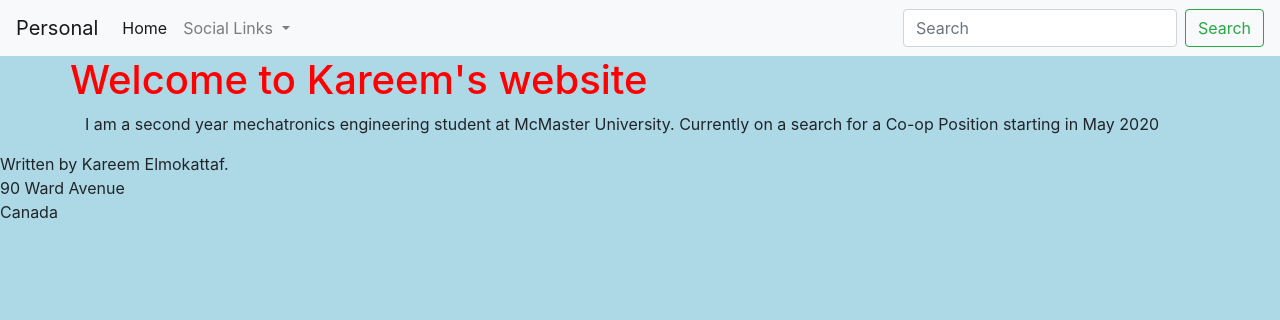
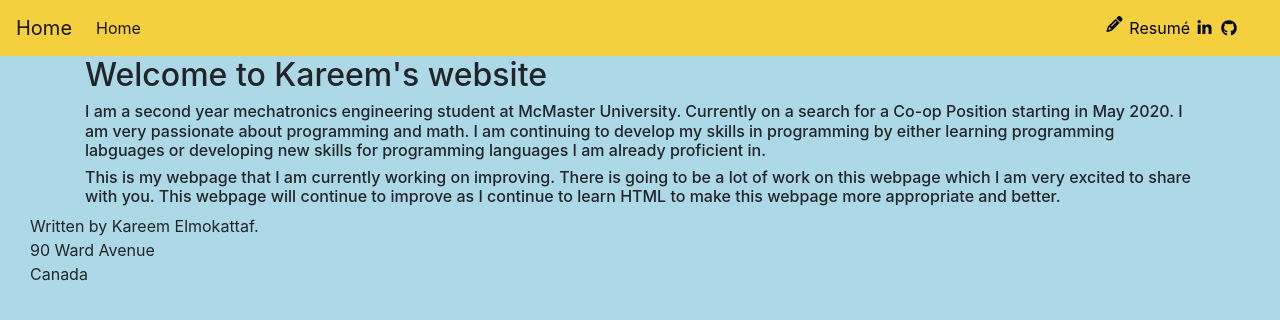
Before and after one commit to Karimbog/kareem-elmokattaf.github.io, a plain HTML site: page index.html in a window 1280 px wide. Drawn offline with nearby package versions, Linux system fonts and the light colour scheme.

Commit message:
Update index.html

```diff
--- a/index.html
+++ b/index.html
@@ -3,67 +3,102 @@
 
 <head>
     <title>Kareem Elmokattaf | Student</title>
-    <meta charset="utf-8">
+    <meta  charset="utf-8">
     <meta name="viewport" content="width=device-width, initial-scale=1, shrink-to-fit=no">
    <!-- Bootstrap CSS -->
    <link rel="stylesheet" href="https://stackpath.bootstrapcdn.com/bootstrap/4.4.1/css/bootstrap.min.css">
+
    <!-- Import CSS -->
     <link rel="stylesheet" href="style.css"/>
     <!-- Insert icon -->
     <link rel="icon" href="images/favicon.io"/>
     <!-- Import font awesome -->
     <script src="https://kit.fontawesome.com/d245b2d381.js" crossorigin="anonymous"></script>
-    <title>Student's Personal Website</title>
+    <title  >Student's Personal Website</title>
+    <style>
+        .icon{
+            color: black;
+            background-color: beige;
+            padding:  10px;
+        }
+    </style>
+
+    <style>
+        .header{
+            background-color:beige;
+        }
+    </style>
+
+    <style>
+        .iconplacing
+        {
+            padding-right: 25px;
+        }
+    </style>
+
 </head>
 
 <body>
-    <nav class="navbar navbar-expand-lg navbar-light bg-light">
-      <a class="navbar-brand" href="#">Personal</a>
-      <button class="navbar-toggler" type="button" data-toggle="collapse" data-target="#navbarSupportedContent" aria-controls="navbarSupportedContent" aria-expanded="false" aria-label="Toggle navigation">
+    <nav style="background-color:#F4D03F" class="navbar navbar-expand-lg navbar-light " >
+      <a class="navbar-brand" href="#">Home</a>
+      <button  class="navbar-toggler" type="button" data-toggle="collapse" data-target="#navbarSupportedContent" aria-controls="navbarSupportedContent" aria-expanded="false" aria-label="Toggle navigation">
         <span class="navbar-toggler-icon"></span>
       </button>
+      <div   class="collapse navbar-collapse" id="navbarSupportedContent">
+          <ul  background-color: black class="navbar-nav mr-auto">
+          <li  class="nav-item active">
+            <a  class="nav-link" href="https://karimbog.github.io/">Home <span class="sr-only"></span></a>
+          </li>
 
-      <div class="collapse navbar-collapse" id="navbarSupportedContent">
-        <ul class="navbar-nav mr-auto">
-          <li class="nav-item active">
-            <a class="nav-link" href="#">Home <span class="sr-only">(current)</span></a>
-          </li>
-          <li class="nav-item dropdown">
-            <a class="nav-link dropdown-toggle" href="#" id="navbarDropdown" role="button" data-toggle="dropdown" aria-haspopup="true" aria-expanded="false">
-              Social Links
+        </ul>
+
+        <div class="navbar-end field is-grouped">
+            <a  style="color:black;" rel="noreferrer" target="_blank" class="navbar-item"
+            href="https://drive.google.com/open?id=176QiEGcs9gIHyJ1iPwBEAFWCnMGo2iCT">
+            <i class="fas fa-pencil-alt fa-fw fa-pull-left"></i>Resumé
+          </a>
+            <a style="color:black;" rel="noreferrer" target="_blank" class="navbar-item" href="https://www.linkedin.com/in/kareem-elmokattaf/">
+              <i class="fab fa-linkedin-in fa-fw "></i>
             </a>
-            <div class="dropdown-menu" aria-labelledby="navbarDropdown">
-              <a class="dropdown-item" href="https://www.linkedin.com/in/kareem-elmokattaf/">Linkedin</a>
-              <div class="dropdown-divider"></div>
-              <a class="dropdown-item" href="https://mail.google.com/mail/u/0/#inbox?compose=new">Contact</a>
-            </div>
-          </li>
-        </ul>
-        <form class="form-inline my-2 my-lg-0">
-          <input class="form-control mr-sm-2" type="search" placeholder="Search" aria-label="Search">
-          <button class="btn btn-outline-success my-2 my-sm-0" type="submit">Search</button>
-        </form>
-      </div>
+
+          <a class="iconplacing" style="color:black;" rel="noreferrer" target="_blank" class="navbar-item" href="https://github.com/Karimbog">
+            <i class="fab fa-github fa-fw"></i>
+          </a>
+        </div>
+
+        <div class="dropdown-menu" aria-labelledby="navbarDropdown">
+          <div class="dropdown-divider">
+          </div>
+          <a class="dropdown-item" href="https://mail.google.com/mail/u/0/#inbox?compose=new">Contact</a>
+        </div>
+
+
+
     </nav>
-    <div class="container">
-        <div class="row">
+    </div>
+
+    <div class="container has-text-centered section">
+    <div >
             <!-- Content goes here -->
-            <h1>Welcome to Kareem's website</h1>
+    <h2 class="title has-text-black" >
+            Welcome to Kareem's website</h2>
         </div>
-        <p>I am a second year mechatronics engineering student at McMaster University. Currently on a search for a Co-op Position starting in May 2020</p>
+
+    <h6 class="subtitle has-text-black">I am a second year mechatronics engineering student at McMaster University. Currently on a search for a Co-op Position starting in May 2020. I am very passionate about programming and math. I am  continuing to develop my skills in programming by either learning programming labguages or developing new skills for programming languages I am already proficient in.</h6>
+        <h6 class="subtitle has-text-black">This is my webpage that I am currently working on improving. There is going to be a lot of work on this webpage which I am very excited to share with you. This webpage will continue to improve as I continue to learn HTML to make this webpage more appropriate and better.</h6>
           </div>
         </div>
     </div>
 
+    <address style = "margin-left: 30px">
+    Written by <a>Kareem Elmokattaf</a>.<br>
+    90 Ward Avenue<br>
+    Canada
+    </address>
     <!-- Optional JavaScript -->
     <script src="https://code.jquery.com/jquery-3.4.1.slim.min.js"></script>
     <script src="https://cdn.jsdelivr.net/npm/popper.js@1.16.0/dist/umd/popper.min.js"></script>
     <script src="https://stackpath.bootstrapcdn.com/bootstrap/4.4.1/js/bootstrap.min.js"></script>
-    <address>
-    Written by <a>Kareem Elmokattaf</a>.<br>
-    90 Ward Avenue<br>
-    Canada
-    </address>
 </body>
 
 </html>
```
